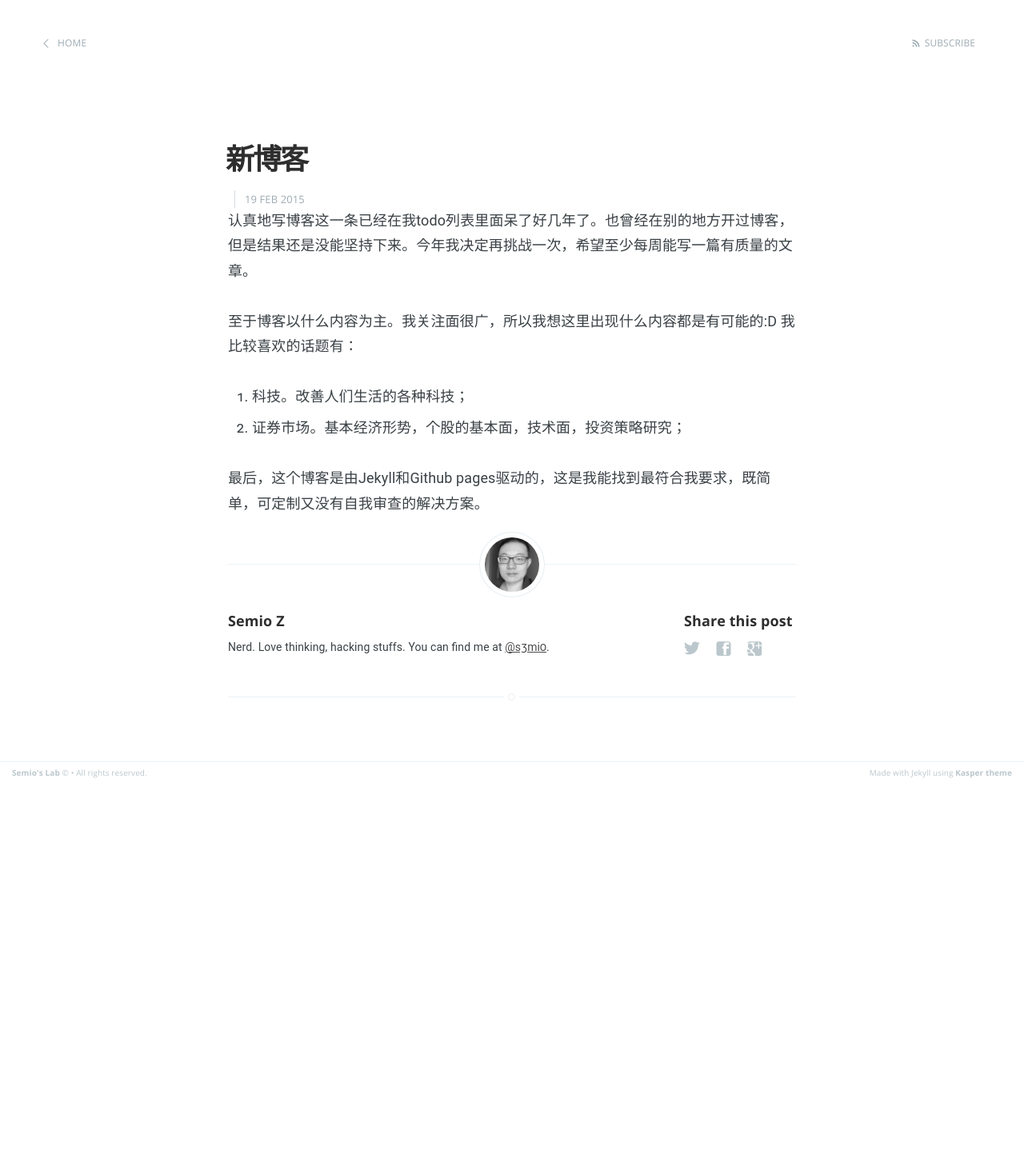
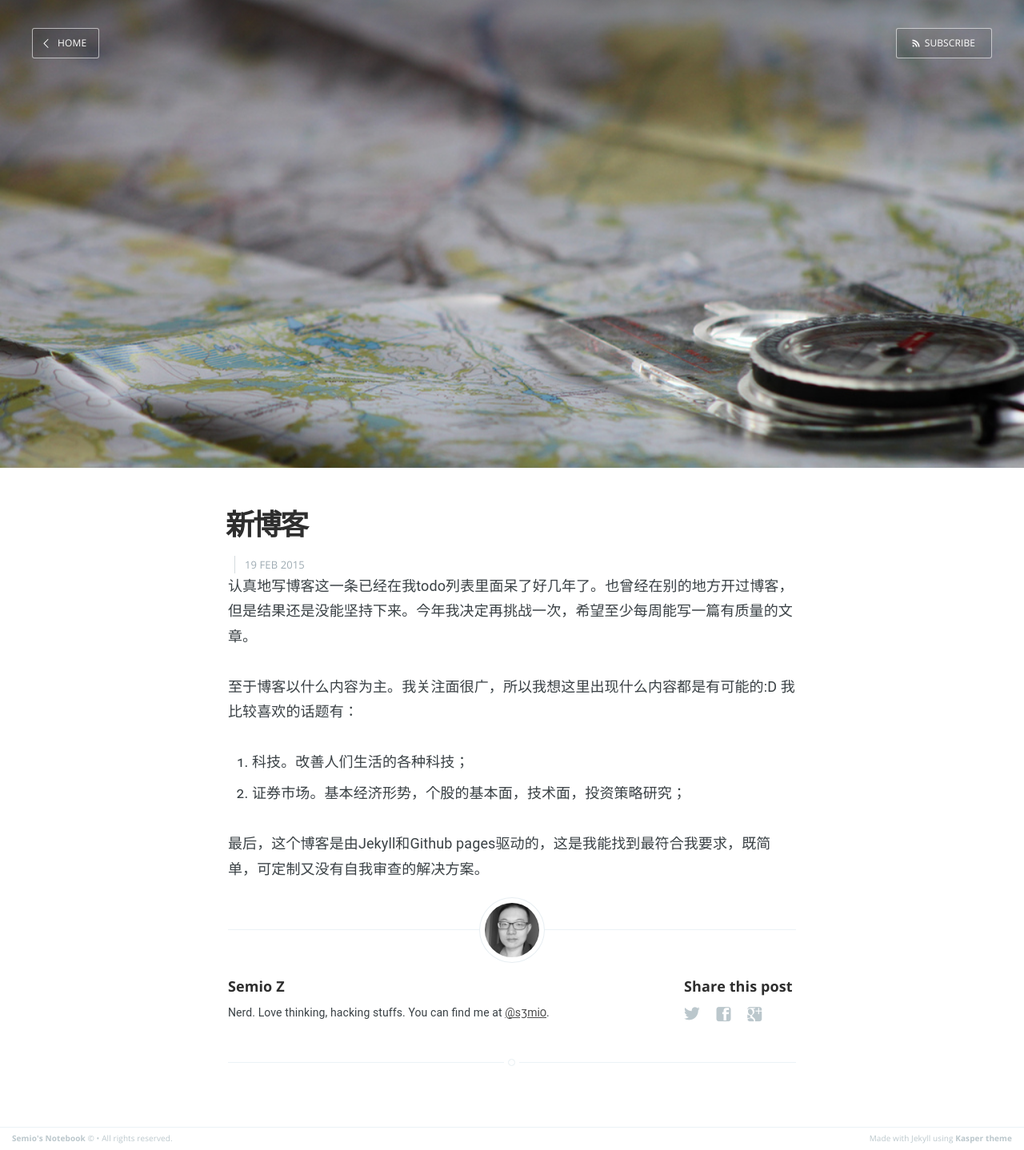
Before and after one commit to semio/semio.github.io, a Jekyll site: the page built from _posts/2015-02-19-my-first-post.markdown, in a window 1280 px wide. Shown: the whole page at 80% size. Built offline with Jekyll 4.4.1, drawn with Linux system fonts in a browser that asks for light colours; Markdown is read by kramdown in place of the engine named in the settings; before the commit the page ends 981 px from its top, so only the background shows below that.

Commit message:
typo/small changes

```diff
--- a/_config.yml
+++ b/_config.yml
@@ -1,5 +1,5 @@
-name: Semio's Lab
-description: Collections of My Thoughts
+name: Semio's Notebook
+description: Collection of My Thoughts
 meta_description: "Blogging about Technologies, Stock Market/Trading."
 
 markdown: redcarpet
@@ -13,4 +13,4 @@
 # Details for the RSS feed generator
 url:            'http://semio.github.io'
 author:         'Semio Z'
-authorbio:      'Nerd. Love thinking, hacking stuffs. You can find me at <a href="http://weibo.com/s3mi0/" target="blank">@s3mi0</a>.'
+authorbio:      'Nerd. Love thinking, hacking stuffs. You can reache me at <a href="http://weibo.com/s3mi0/" target="blank">@s3mi0</a>.'
--- a/_posts/2015-02-19-my-first-post.markdown
+++ b/_posts/2015-02-19-my-first-post.markdown
@@ -1,6 +1,7 @@
 ---
 layout: post
 title: 新博客
+cover: /assets/images/cover.jpg
 ---
 
 认真地写博客这一条已经在我todo列表里面呆了好几年了。也曾经在别的地方开过博客，但是结果还是没能坚持下来。今年我决定再挑战一次，希望至少每周能写一篇有质量的文章。
```
Also changed, not shown: 1 other file.
